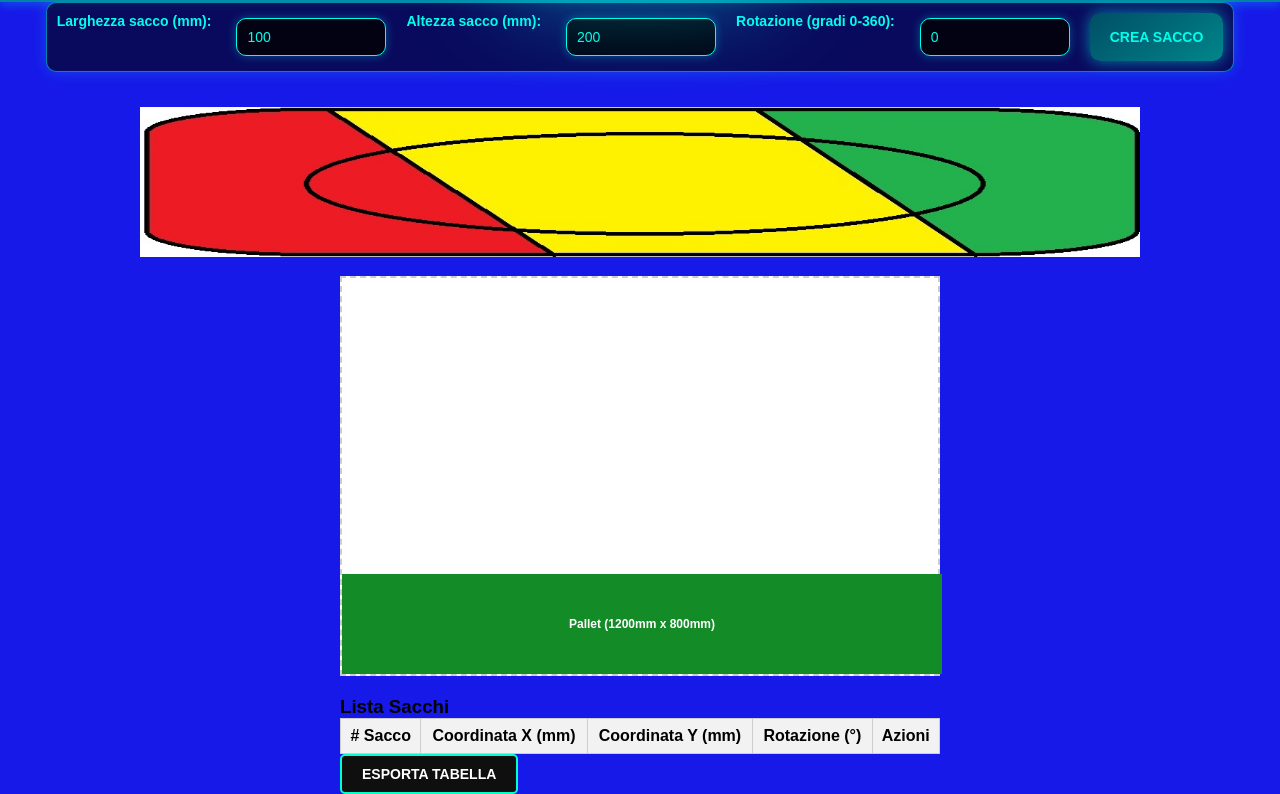
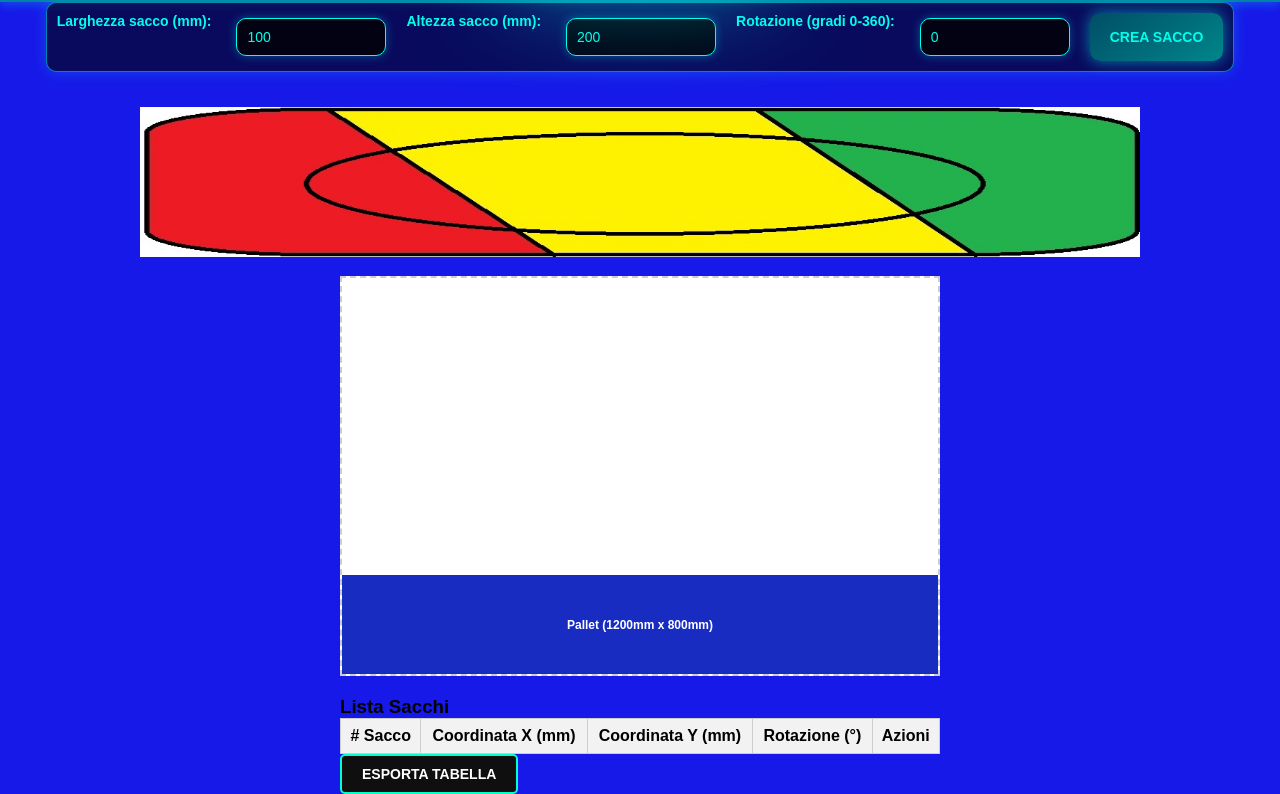
Before and after one commit to lorenzodigennaro61094/AppUP, a plain HTML site: page index.html in a window 1280 px wide. Shown: the part 142-936 px from the top of the page. Drawn offline with Linux system fonts and the light colour scheme.

Commit message:
Aggiunte modifiche al sito web

```diff
--- a/index.html
+++ b/index.html
@@ -1,6 +1,8 @@
 <!DOCTYPE html>
 <html lang="it">
 <head>
+    <meta name="viewport" content="width=device-width, initial-scale=1.0, maximum-scale=1.0, user-scalable=no">
+
     <meta charset="UTF-8">
     <meta name="viewport" content="width=device-width, initial-scale=1.0">
     <title>Sacco e Pallet in Millimetri</title>
--- a/styles.css
+++ b/styles.css
@@ -47,8 +47,12 @@ body {
 }
 #workspace {
     position: relative;
-    width: 600px; /* 1200 mm */
-    height: 400px; /* 800 mm */
+    width: 90vw; /* Larghezza del 90% della viewport */
+    height: 50vh; /* Altezza del 50% della viewport */
+    max-width: 600px; /* Limita la larghezza massima a 600px */
+    max-height: 400px; /* Limita l'altezza massima a 400px */
+   /* width: 600px; /* 1200 mm */
+   /* height: 400px; /* 800 mm */
     border: 2px dashed #ccc;
     background-color: #fff;
 }
@@ -57,9 +61,11 @@ body {
     position: absolute;
     bottom: 0;
     left: 0;
-    width: 600px; /* 1200 mm */
-    height: 100px; /* 200 mm */
-    background-color: #138b27;
+    width: 100%; /* Adatta il pallet alla larghezza del workspace */
+    height: 25%; /* Adatta l'altezza al 25% del workspace */
+  /*  width: 600px; /* 1200 mm */
+   /* height: 100px; /* 200 mm */
+    background-color: #192cc2;
     color: #fff;
     font-weight: bold;
     display: flex;
```
